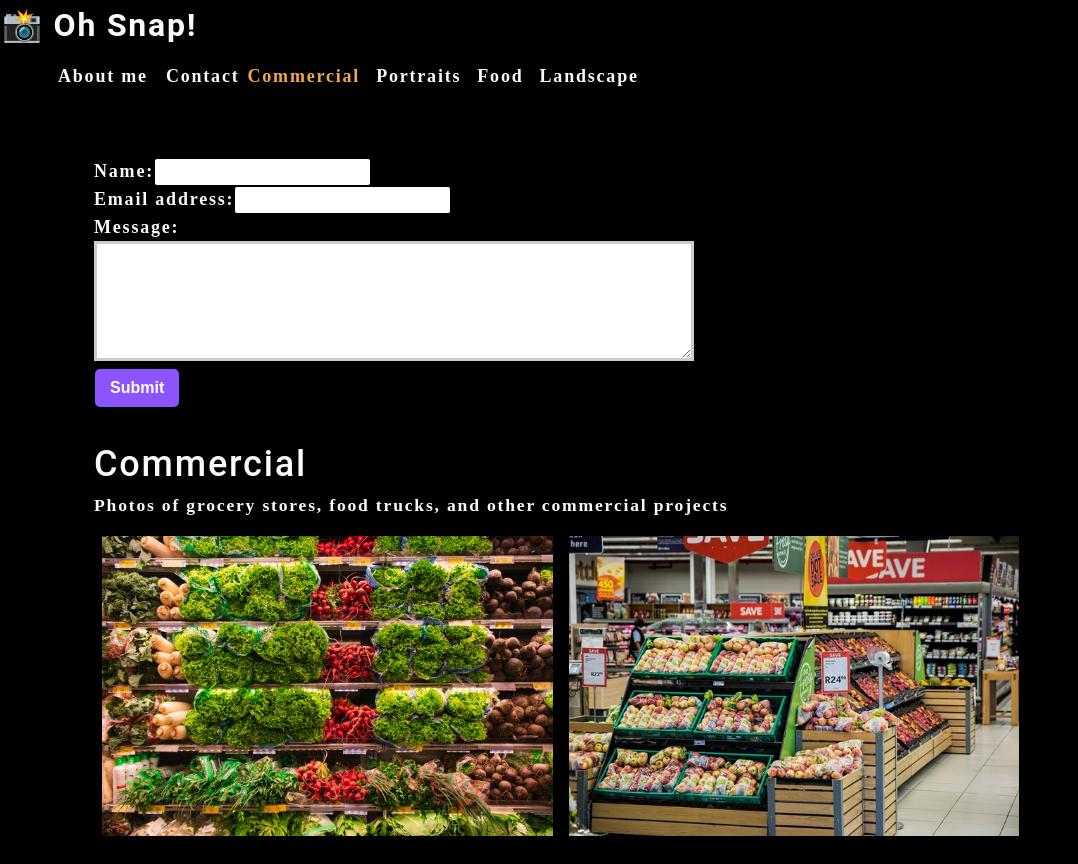
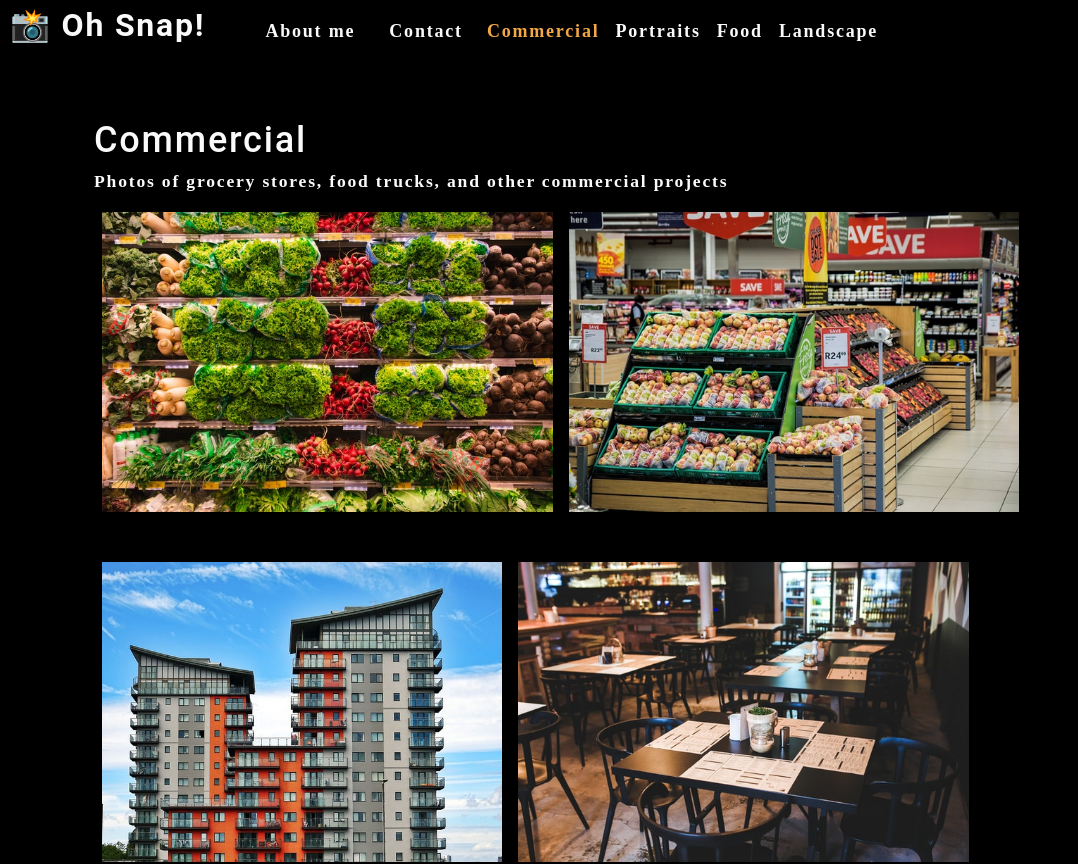
Before and after one commit to DanielArzani/photo-port, a React (Create React App) app: page / in a window 1280 px wide. Shown: the top 864 px of the page, without its empty margins (0-1078 px from the left). Built offline with nearby package versions, Linux system fonts and the light colour scheme.

Commit message:
have ContactForm render when contact tab is clicked on

```diff
--- a/src/App.jsx
+++ b/src/App.jsx
@@ -18,6 +18,7 @@
   ]);
 
   const [currentCategory, setCurrentCategory] = useState(categories[0]);
+  const [contactSelected, setContactSelected] = useState(false);
 
   return (
     <>
@@ -25,11 +26,18 @@
         categories={categories}
         setCurrentCategory={setCurrentCategory}
         currentCategory={currentCategory}
+        contactSelected={contactSelected}
+        setContactSelected={setContactSelected}
       />
       <main>
-        <ContactForm />
-        <Gallery currentCategory={currentCategory} />
-        <About />
+        {!contactSelected ? (
+          <>
+            <Gallery currentCategory={currentCategory} />
+            <About />
+          </>
+        ) : (
+          <ContactForm />
+        )}
       </main>
     </>
   );
--- a/src/components/Gallery/PhotoList.jsx
+++ b/src/components/Gallery/PhotoList.jsx
@@ -1,7 +1,6 @@
 import React, { useState } from "react";
 
 function PhotoList({ category }) {
-  //   console.log(category.name);
   const [photos] = useState([
     {
       name: "Grocery aisle",
@@ -122,7 +121,6 @@
   const currentPhotos = photos.filter(
     (photo) => photo.category === category.name
   );
-  //   console.log(category);
   //   console.log(currentPhotos);
 
   function mapPhotos(image, i) {
--- a/src/components/Nav/Nav.jsx
+++ b/src/components/Nav/Nav.jsx
@@ -2,41 +2,106 @@
 
 import { capitalizeFirstLetter } from "../../utils/helpers";
 
+// function Nav(props) {
+//   // Destructuring props from App.jsx
+//   const {
+//     //? What is the purpose of this line?
+//     categories = [],
+//     setCurrentCategory,
+//     currentCategory,
+//     contactSelected,
+//     setContactSelected,
+//   } = props;
+
+//   // Change tab title to match category
+//   useEffect(() => {
+//     document.title = capitalizeFirstLetter(currentCategory.name);
+//   }, [currentCategory]);
+
+//   function categorySelected(name) {
+//     console.log(`${name} clicked`);
+//   }
+
+//   function category(category) {
+//     return (
+//       // prettier-ignore
+//       <li
+//       className={`mx-1 ${
+//         currentCategory.name === category.name && !contactSelected && `navActive`
+//         }`}
+//       key={category.name}
+//     >
+//       <span
+//         onClick={() => {
+//           setCurrentCategory(category)
+//         }}
+//       >
+//         {capitalizeFirstLetter(category.name)}
+//       </span>
+//     </li>
+//     );
+//   }
+
+//   //console.log(currentCategory.name);   // Result -> Undefined
+//   // console.log(categories);
+//   return (
+//     <header>
+//       <h2>
+//         <a data-testid="link" href="/">
+//           <span role="img" aria-label="camera">
+//             {" "}
+//             📸
+//           </span>{" "}
+//           Oh Snap!
+//         </a>
+//       </h2>
+//       <nav>
+//         <ul className="flex-row">
+//           <li className={`mx-2 ${contactSelected && "navActive"}`}>
+//             {/* <li className={`mx-2`}> */}
+//             <a
+//               onClick={() => {
+//                 setContactSelected(false);
+//               }}
+//               data-testid="about"
+//               href="#about"
+//             >
+//               About me
+//             </a>
+//           </li>
+//           <li>
+//             <span
+//               onClick={() => {
+//                 setCurrentCategory(category);
+//                 setContactSelected(true);
+//               }}
+//             >
+//               Contact
+//             </span>
+//           </li>
+//           {categories.map(category)}
+//         </ul>
+//       </nav>
+//     </header>
+//   );
+// }
+
+// Goofed somewhere above
 function Nav(props) {
-  // Destructuring props from App.jsx
-  const { categories = [], setCurrentCategory, currentCategory } = props;
+  const {
+    categories = [],
+    setCurrentCategory,
+    contactSelected,
+    currentCategory,
+    setContactSelected,
+  } = props;
 
-  // Change tab title to match category
   useEffect(() => {
     document.title = capitalizeFirstLetter(currentCategory.name);
   }, [currentCategory]);
 
-  function categorySelected(name) {
-    console.log(`${name} clicked`);
-  }
-
-  function category(category) {
-    return (
-      // prettier-ignore
-      <li
-      className={`mx-1 ${
-        currentCategory.name === category.name && 'navActive'
-        }`}
-      key={category.name}
-    >
-      <span
-        onClick={() => {
-          setCurrentCategory(category)
-        }}
-      >
-        {capitalizeFirstLetter(category.name)}
-      </span>
-    </li>
-    );
-  }
-
   return (
-    <header>
+    <header className="flex-row px-1">
       <h2>
         <a data-testid="link" href="/">
           <span role="img" aria-label="camera">
@@ -49,18 +114,39 @@
       <nav>
         <ul className="flex-row">
           <li className="mx-2">
-            <a data-testid="about" href="#about">
+            <a
+              data-testid="about"
+              href="#about"
+              onClick={() => setContactSelected(false)}
+            >
               About me
             </a>
           </li>
-          <li>
-            <span>Contact</span>
+          <li className={`mx-2 ${contactSelected && "navActive"}`}>
+            <span onClick={() => setContactSelected(true)}>Contact</span>
           </li>
-          {categories.map(category)}
+          {categories.map((category) => (
+            <li
+              className={`mx-1 ${
+                currentCategory.name === category.name &&
+                !contactSelected &&
+                "navActive"
+              }`}
+              key={category.name}
+            >
+              <span
+                onClick={() => {
+                  setCurrentCategory(category);
+                  setContactSelected(false);
+                }}
+              >
+                {capitalizeFirstLetter(category.name)}
+              </span>
+            </li>
+          ))}
         </ul>
       </nav>
     </header>
   );
 }
-
 export default Nav;
```
